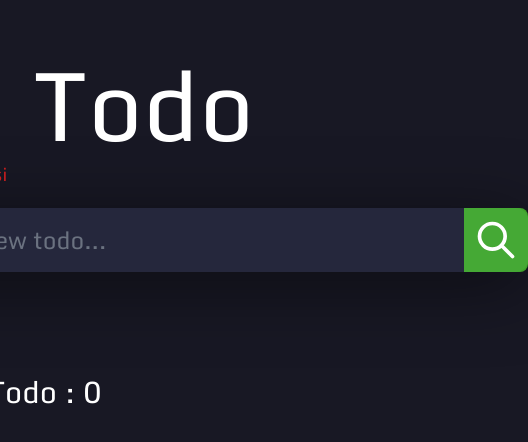
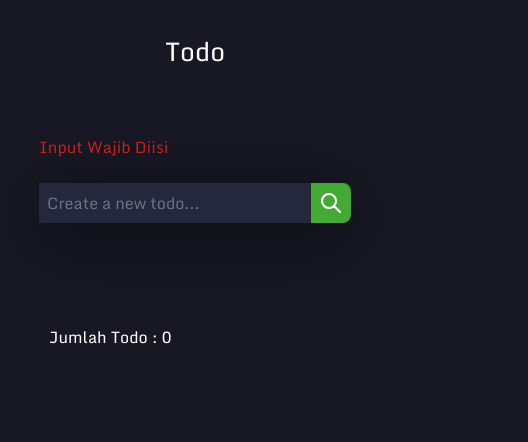
Before and after one commit to Azizsige/VuTe-todo, a Vue app: page / in a window 390 px wide. Shown: the top 442 px of the page, 528 px wide, since content can reach past the window. Built offline with nearby package versions, Linux system fonts and the light colour scheme.

Commit message:
update: make it responsive and done it

```diff
--- a/src/App.vue
+++ b/src/App.vue
@@ -1,11 +1,11 @@
 <template>
-  <h1 class="text-white text-[96px] m-8">
+  <h1 class="text-white xl:text-[96px] my-8 text-center text-[26px] xl:m-8">
     Todo
     <font-awesome-icon icon="fa-solid fa-arrow-turn-down-left" />
   </h1>
 
-  <div class="wrapper flex flex-col items-center">
-    <div class="container w-[666px] h-[412.45]">
+  <div class="wrapper flex flex-col items-center mt-[7rem] xl:mt-0">
+    <div class="container w-[80%] xl:w-[666px] h-[412.45]">
       <div class="container-input">
         <form>
           <div class="flex">
@@ -17,7 +17,7 @@
             <div class="relative w-full">
               <p
                 v-if="todo == ''"
-                class="text-red-700 text-lg absolute z-10 top-[-3rem]"
+                class="text-red-700 text-[16px] xl:text-lg absolute z-10 top-[-3rem]"
               >
                 Input Wajib Diisi
               </p>
@@ -25,7 +25,7 @@
               <input
                 id="search-dropdown"
                 v-model="todo"
-                class="block p-4 pr-16 w-full z-20 text-2xl text-white bg-bgSecondary drop-shadow-3xl rounded-r-xl border-none focus:ring-transparent"
+                class="block p-2 xl:p-4 pr-16 w-full z-20 text-[16px] xl:text-2xl text-white bg-bgSecondary drop-shadow-3xl rounded-r-xl border-none focus:ring-transparent"
                 placeholder="Create a new todo..."
                 required
                 autocomplete="off"
@@ -33,11 +33,11 @@
               <button
                 type="submit"
                 @click.prevent="addTodo"
-                class="absolute top-0 right-0 p-2.5 text-2xl font-medium text-white bg-addBtn rounded-r-lg border hover:bg-addBtn border-none"
+                class="absolute text-center w-10 h-10 xl:w-auto xl:h-auto top-0 right-0 xl:p-2.5 text-2xl font-medium text-white bg-addBtn rounded-r-lg border hover:bg-addBtn border-none"
               >
                 <svg
                   aria-hidden="true"
-                  class="w-11 h-11"
+                  class="h-6 w-6 m-0 mx-auto xl:w-11 xl:h-11"
                   fill="none"
                   stroke="currentColor"
                   viewBox="0 0 24 24"
@@ -59,9 +59,13 @@
         class="container-todoItem text-white mt-10 max-h-[50%] drop-shadow-3xl"
         :class="checkHeight"
       >
-        <TodoItem :todos="todos" @deleteTodo="deleteTodo" />
+        <TodoItem
+          :todos="todos"
+          @deleteTodo="deleteTodo"
+          @finishTodo="finishTodo"
+        />
       </div>
-      <p class="p-2.5 text-white mt-3 text-3xl">
+      <p class="p-2.5 text-white mt-3 text-[16px] xl:text-3xl">
         Jumlah Todo : {{ todoLength }}
       </p>
     </div>
@@ -115,15 +119,15 @@ export default {
         }
       });
     },
-    // finishTodo(todoIndex) {
-    //   this.todos.forEach((element, index) => {
-    //     if (todoIndex == index) {
-    //       element.done = !element.done;
-    //       console.log(element);
-    //       this.showDone(element.done);
-    //     }
-    //   });
-    // },
+
+    finishTodo(todoIndex) {
+      this.todos.forEach((element, index) => {
+        if (todoIndex == index) {
+          element.done = !element.done;
+          console.log(element);
+        }
+      });
+    },
 
     // showDone(isDone) {
     //   if (isDone) {
--- a/src/components/TodoItem.vue
+++ b/src/components/TodoItem.vue
@@ -3,7 +3,7 @@
     <div
       v-for="(todo, index) in todos"
       :key="index"
-      class="flex items-center p-5 text-[36px] bg-bgSecondary justify-between hover:cursor-pointer"
+      class="flex items-center p-5 text-[26px] xl:text-[36px] bg-bgSecondary justify-between hover:cursor-pointer"
     >
       <div class="item">
         <input
@@ -12,7 +12,7 @@
           type="checkbox"
           value=""
           required
-          class="w-7 h-7 text-blue-600 bg-gray-100 hover:cursor-pointer rounded border-gray-300 focus:ring-blue-500 dark:focus:ring-blue-600 dark:ring-offset-gray-800 focus:ring-2 dark:bg-gray-700 dark:border-gray-600"
+          class="xl:w-7 xl:h-7 w-5 h-5 text-blue-600 bg-gray-100 hover:cursor-pointer rounded border-gray-300 focus:ring-blue-500 dark:focus:ring-blue-600 dark:ring-offset-gray-800 focus:ring-2 dark:bg-gray-700 dark:border-gray-600"
         />
         <label
           :for="index"
@@ -26,7 +26,7 @@
       <button
         type="submit"
         @click="deleteTodo(index)"
-        class="bg-red-500 text-white font-bold px-5 rounded-lg text-[26px] m-"
+        class="bg-red-500 text-white font-bold py-1 xl:py-0 px-5 rounded-lg text-[16px] xl:text-[26px] m-"
       >
         X
       </button>
@@ -58,14 +58,8 @@ export default {
     deleteTodo(index) {
       this.$emit("deleteTodo", index);
     },
-    finishTodo(todoIndex) {
-      this.todos.forEach((element, index) => {
-        if (todoIndex == index) {
-          element.done = !element.done;
-          console.log(element);
-          // this.showDone(element.done);
-        }
-      });
+    finishTodo(index) {
+      this.$emit("finishTodo", index);
     },
   },
 };
```
Also changed, not shown: 4 other files (tests, documents, lock files or other folders).
